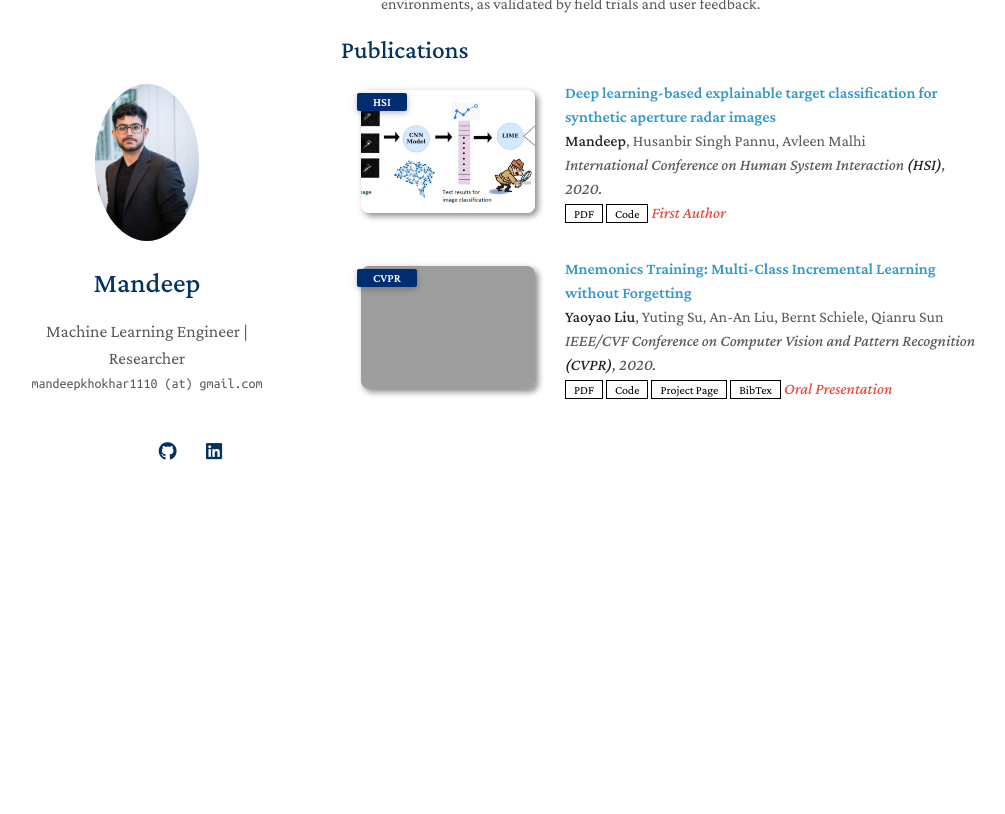
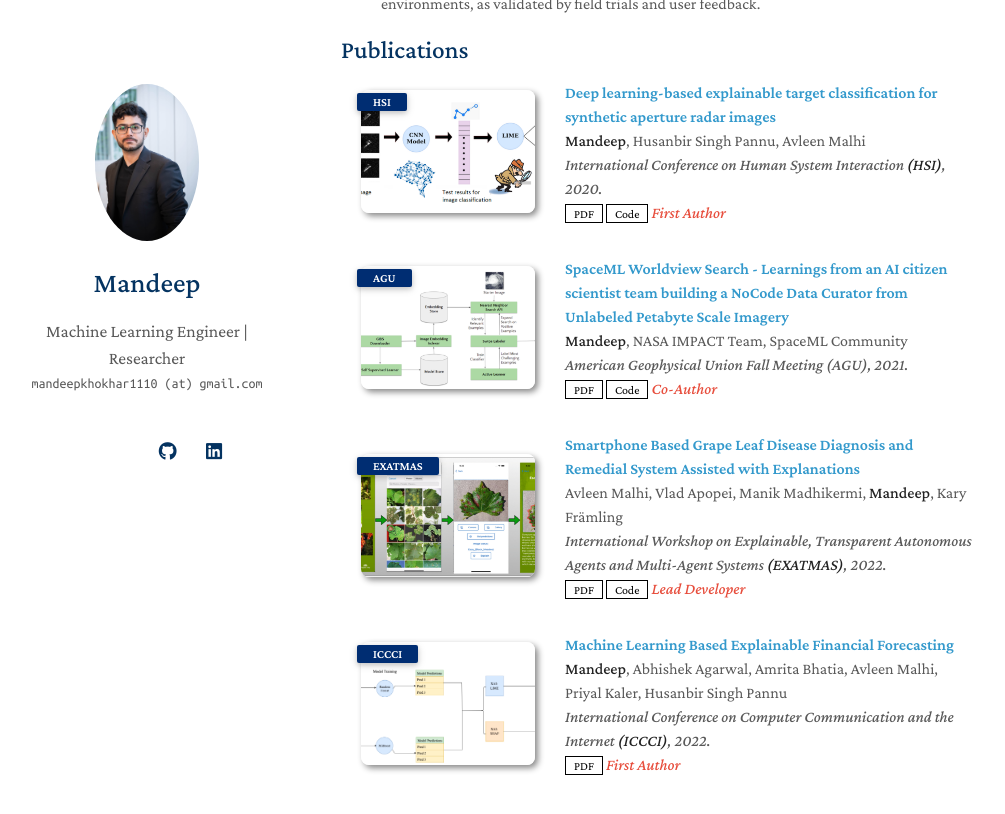
Before and after one commit to M-I-Dx/M-I-Dx.github.io, a Jekyll site: the page built from index.md, in a window 1280 px wide and 900 px high, scrolled down 8884 px. Shown: the top 814 px of the window, without its empty margins (129-1134 px from the left). Built offline with Jekyll 4.4.1, drawn with Linux system fonts in a browser that asks for light colours; a style sheet for code colours, icons or effects is not loaded; our own code applies the rules of GitHub Pages for plain Markdown files; before the commit the page ends 9411 px from its top, so only the background shows below that; grey boxes are pictures that could not be loaded.

Commit message:
Updated the website content

```diff
--- a/_data/publications.yml
+++ b/_data/publications.yml
@@ -9,13 +9,29 @@ main:
     image: ./assets/img/publications/hsi2020.png
     notes: First Author
 
-  - title: "Mnemonics Training: Multi-Class Incremental Learning without Forgetting"
-    authors: <strong>Yaoyao Liu</strong>, Yuting Su, An-An Liu, Bernt Schiele, Qianru Sun
-    conference_short: CVPR
-    conference: IEEE/CVF Conference on Computer Vision and Pattern Recognition <strong>(CVPR)</strong>, 2020.
-    pdf: https://arxiv.org/pdf/2002.10211.pdf
-    code: https://github.com/yaoyao-liu/class-incremental-learning/tree/main/mnemonics-training
-    page: https://class-il.mpi-inf.mpg.de/mnemonics/
-    bibtex: https://class-il.mpi-inf.mpg.de/mnemonics/
-    notes: Oral Presentation
-    image: ./assets/img/teaser_example.png
+  - title: SpaceML Worldview Search - Learnings from an AI citizen scientist team building a NoCode Data Curator from Unlabeled Petabyte Scale Imagery
+    authors: <strong>Mandeep</strong>, NASA IMPACT Team, SpaceML Community
+    journal: AGU Fall Meeting Abstracts
+    conference_short: AGU
+    conference: American Geophysical Union Fall Meeting (AGU), 2021.
+    pdf: https://presentations.copernicus.org/EGU21/EGU21-6853_presentation.pdf
+    code: https://github.com/spaceml-org/Active-Labeler/tree/AL_flowtest
+    image: ./assets/img/publications/agu2021.png
+    notes: Co-Author
+
+  - title: Smartphone Based Grape Leaf Disease Diagnosis and Remedial System Assisted with Explanations
+    authors: Avleen Malhi, Vlad Apopei, Manik Madhikermi, <strong>Mandeep</strong>, Kary Främling
+    conference_short: EXATMAS
+    conference: International Workshop on Explainable, Transparent Autonomous Agents and Multi-Agent Systems <strong>(EXATMAS)</strong>, 2022.
+    pdf: https://link.springer.com/chapter/10.1007/978-3-031-15565-9_4
+    code: https://github.com/M-I-Dx/GDD
+    image: ./assets/img/publications/exatmas2022.png
+    notes: Lead Developer
+
+  - title: Machine Learning Based Explainable Financial Forecasting
+    authors: <strong>Mandeep</strong>, Abhishek Agarwal, Amrita Bhatia, Avleen Malhi, Priyal Kaler, Husanbir Singh Pannu
+    conference_short: ICCCI
+    conference: International Conference on Computer Communication and the Internet <strong>(ICCCI)</strong>, 2022.
+    pdf: https://ieeexplore.ieee.org/abstract/document/9850272
+    image: ./assets/img/publications/iccci2022.png
+    notes: First Author
```
Also changed, not shown: assets/img/publications/agu2021.png (added), assets/img/publications/exatmas2022.png (added), assets/img/publications/iccci2022.png (added).
